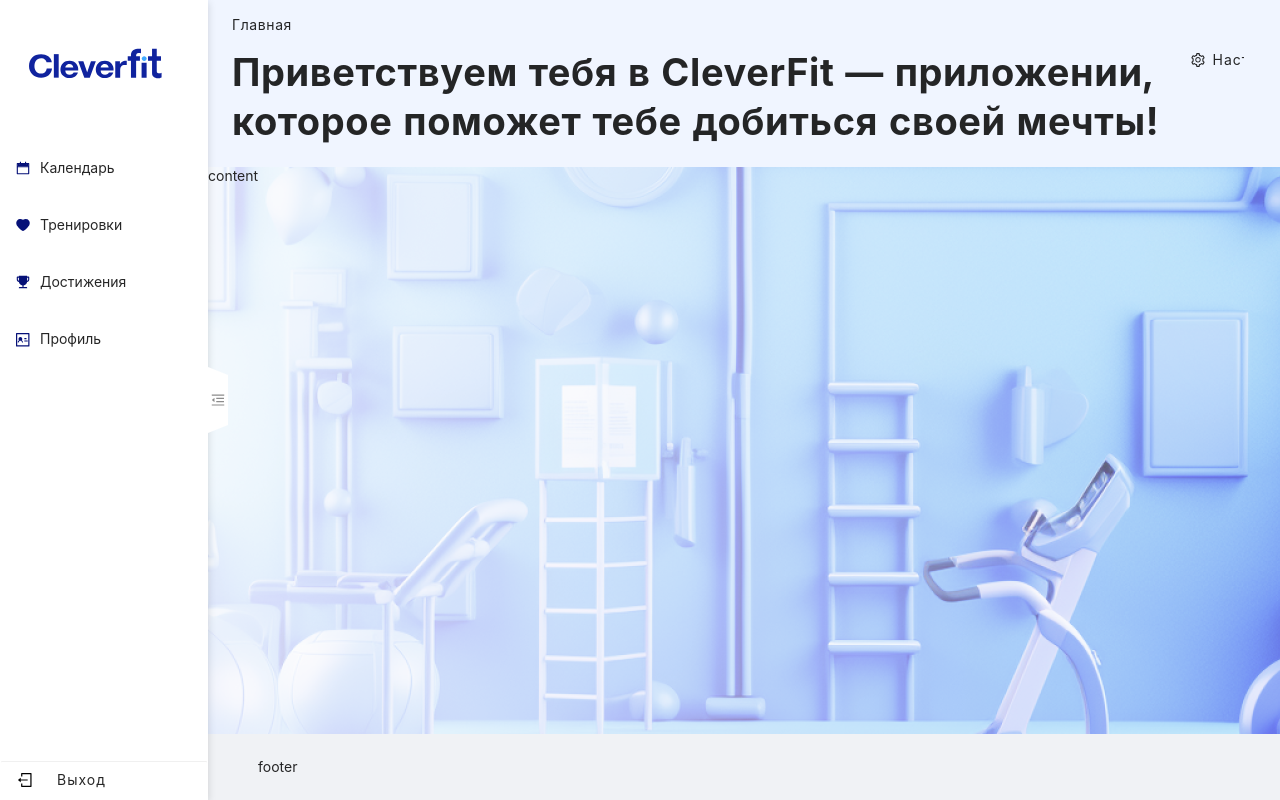
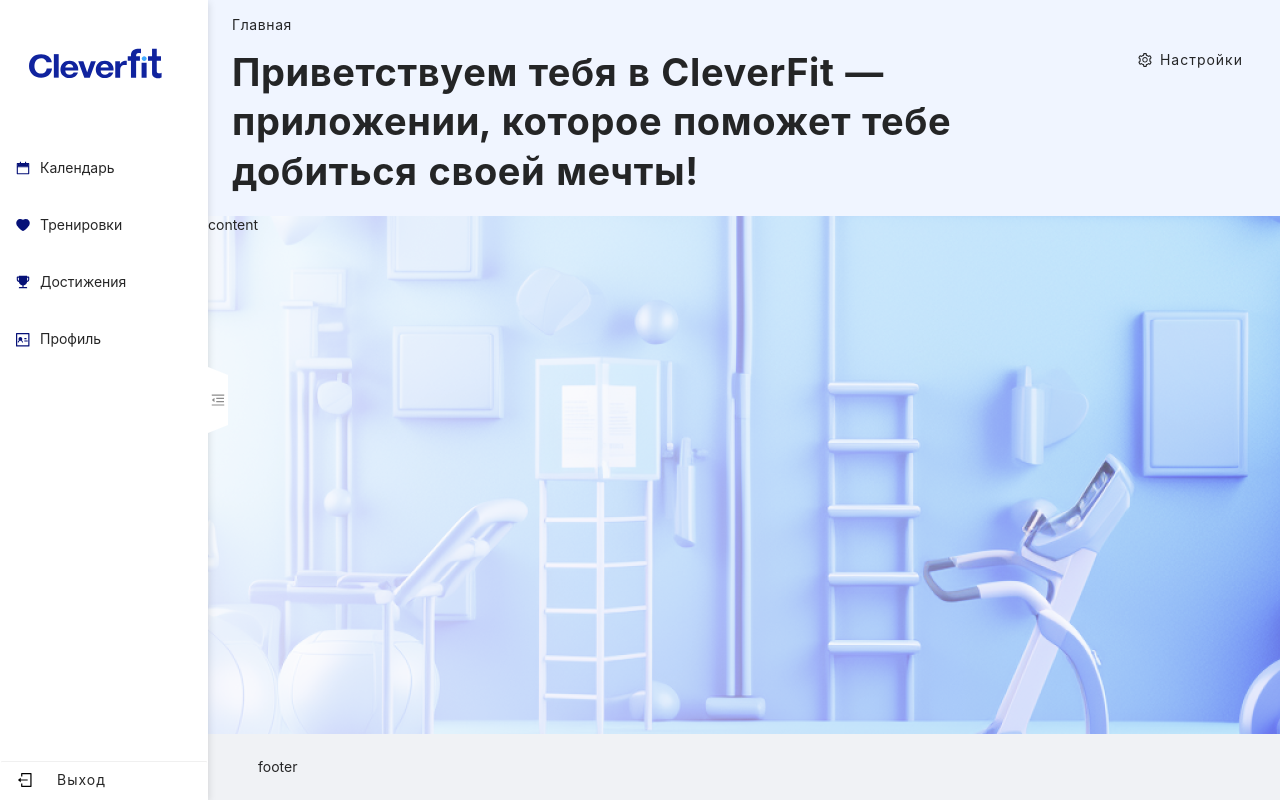
Before and after one commit to ClevertecFrontendLab/VeronikaBogdan, a React (Vite) app: page / in a window 1280 px wide. Built offline with nearby package versions, Linux system fonts and the light colour scheme.

Commit message:
feat: add adaptive to the header

```diff
--- a/src/components/layout/header/header.scss
+++ b/src/components/layout/header/header.scss
@@ -5,6 +5,10 @@
         padding-top: 14px;
         background-color: $primary-light-1;
         letter-spacing: 0.6px;
+
+        @media (max-width: 834px) {
+            letter-spacing: 0.4px;
+        }
     }
 
     div &-heading {
@@ -13,16 +17,46 @@
             justify-content: space-between;
             align-items: flex-start;
             width: 100%;
+            white-space: wrap;
+
+            @media (max-width: 834px) {
+                margin-top: 1px;
+            }
         }
 
         &-title {
-            max-width: 1032px;
+            flex: 1;
             font: {
                 size: 38px;
                 weight: 700;
             }
             line-height: 130%;
             white-space: wrap;
+
+            @media (max-width: 834px) {
+                font: {
+                    size: 24px;
+                    weight: 500;
+                }
+            }
+
+            @media (max-width: 360px) {
+                font: {
+                    size: 20px;
+                }
+            }
+        }
+
+        &-sub-title {
+            @media (max-width: 834px) {
+                margin-right: 0;
+            }
+        }
+    }
+
+    div .ant-breadcrumb + &-heading {
+        @media (max-width: 360px) {
+            margin-top: 0;
         }
     }
 }
@@ -31,6 +65,7 @@
     height: auto;
     padding: 0;
     letter-spacing: 1px;
+    white-space: wrap;
 
     &:hover {
         background-color: $character-light-table-header;
@@ -39,4 +74,26 @@
     &:active {
         background-color: $character-light-background;
     }
+
+    @media (max-width: 834px) {
+        span.anticon {
+            display: none;
+        }
+    }
+
+    @media (max-width: 360px) {
+        span.anticon {
+            display: flex;
+            justify-content: center;
+            width: 32px;
+            height: 32px;
+            border: 1px solid $character-light-border;
+            border-radius: 50%;
+            box-shadow: 0 2px 0 0 rgba(0, 0, 0, 0.04);
+        }
+
+        span:not(:first-child) {
+            display: none;
+        }
+    }
 }
--- a/src/components/layout/header/header.tsx
+++ b/src/components/layout/header/header.tsx
@@ -13,12 +13,14 @@
 
 export const Header: React.FC = () => (
     <PageHeader
-        className='site-page-header'
         title='Приветствуем тебя в CleverFit — приложении, которое поможет тебе добиться своей мечты!'
         breadcrumb={{ routes }}
         subTitle={
-            <Button type='text'>
-                <SettingOutlined />
+            <Button
+                type='text'
+                shape={window.innerWidth <= 360 ? 'circle' : 'default'}
+                icon={<SettingOutlined />}
+            >
                 Настройки
             </Button>
         }
```
